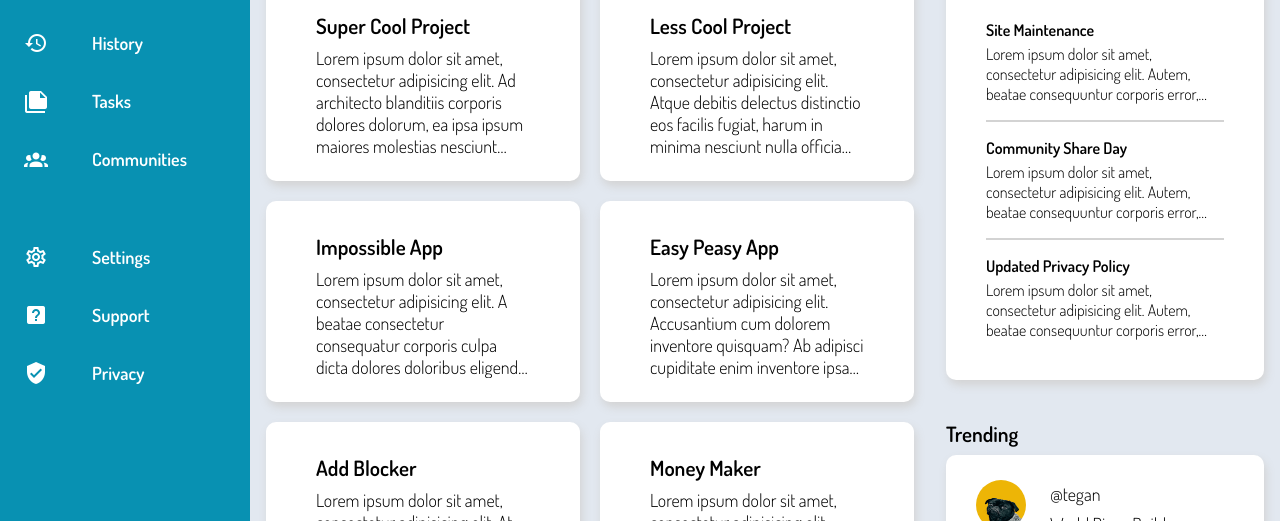
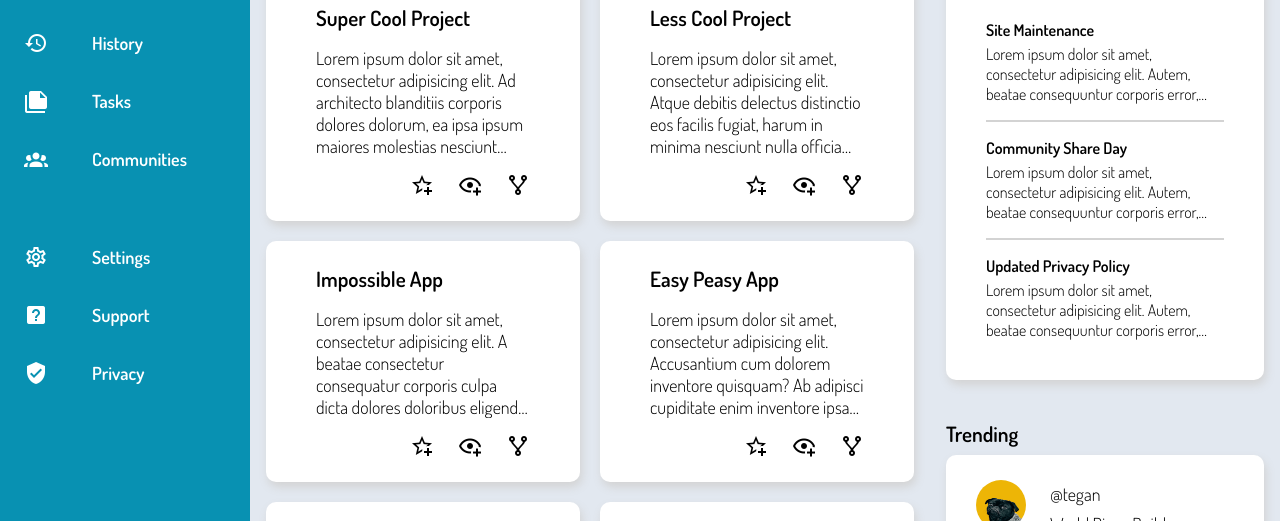
Before and after one commit to VitaliaSvirskaja/dashboard, a plain HTML site: page index.html in a window 1280 px wide. Shown: the part 279-800 px from the top of the page. Drawn offline with Linux system fonts and the light colour scheme.

Commit message:
added icons to project boxes sidebar

```diff
--- a/index.html
+++ b/index.html
@@ -84,7 +84,7 @@
         <section class="projects">
             <h3>Your Projects</h3>
             <div class="projects-content">
-                <div>
+                <div class="project-item">
                     <h3>Super Cool Project</h3>
                     <p>Lorem ipsum dolor sit amet, consectetur adipisicing elit. Ad architecto blanditiis corporis
                         dolores
@@ -93,16 +93,20 @@
                         voluptatem. Accusantium asperiores corporis ex odit officia quibusdam quod reiciendis
                         reprehenderit
                         similique ullam? Adipisci, autem ea harum magni odio perferendis quam saepe vitae.</p>
+                    <span> <img src="images/star.png" alt="Star"><img src="images/eye.png" alt="Eye">
+                        <img src="images/source-fork.png" alt="Fork"></span>
                 </div>
-                <div>
+                <div class="project-item">
                     <h3>Less Cool Project</h3>
                     <p>Lorem ipsum dolor sit amet, consectetur adipisicing elit. Atque debitis delectus distinctio eos
                         facilis fugiat, harum in minima nesciunt nulla officia perspiciatis placeat, ratione sint sunt
                         tempore tenetur! Alias asperiores consequuntur, deleniti ducimus ex, magnam nostrum obcaecati
                         possimus quaerat quidem quisquam recusandae sed sequi velit veniam. Dolores perferendis quas
                         quisquam.</p>
+                    <span> <img src="images/star.png" alt="Star"><img src="images/eye.png" alt="Eye">
+                        <img src="images/source-fork.png" alt="Fork"></span>
                 </div>
-                <div>
+                <div class="project-item">
                     <h3>Impossible App</h3>
                     <p>Lorem ipsum dolor sit amet, consectetur adipisicing elit. A beatae consectetur consequatur
                         corporis
@@ -112,16 +116,20 @@
                         Accusamus,
                         amet consequuntur deserunt ex fugiat iure labore laboriosam maiores odit placeat quasi,
                         voluptatum.</p>
+                    <span> <img src="images/star.png" alt="Star"><img src="images/eye.png" alt="Eye">
+                        <img src="images/source-fork.png" alt="Fork"></span>
                 </div>
-                <div>
+                <div class="project-item">
                     <h3>Easy Peasy App</h3>
                     <p>Lorem ipsum dolor sit amet, consectetur adipisicing elit. Accusantium cum dolorem inventore
                         quisquam?
                         Ab adipisci cupiditate enim inventore ipsam iusto, laborum nam pariatur recusandae ullam? A amet
                         assumenda eligendi facere illum ipsam nesciunt nobis? Aspernatur beatae debitis incidunt labore
                         minus! Aliquid dolorum iste nesciunt numquam omnis similique soluta sunt voluptatem.</p>
+                    <span> <img src="images/star.png" alt="Star"><img src="images/eye.png" alt="Eye">
+                        <img src="images/source-fork.png" alt="Fork"></span>
                 </div>
-                <div>
+                <div class="project-item">
                     <h3>Add Blocker</h3>
                     <p>Lorem ipsum dolor sit amet, consectetur adipisicing elit. At esse laudantium officiis
                         reprehenderit
@@ -130,8 +138,10 @@
                         ducimus eius eligendi excepturi expedita hic illum impedit ipsam itaque labore minus nam optio
                         quam
                         quo quod recusandae reiciendis sed sunt ullam vero voluptatum?</p>
+                    <span> <img src="images/star.png" alt="Star"><img src="images/eye.png" alt="Eye">
+                        <img src="images/source-fork.png" alt="Fork"></span>
                 </div>
-                <div>
+                <div class="project-item">
                     <h3>Money Maker</h3>
                     <p>Lorem ipsum dolor sit amet, consectetur adipisicing elit. Accusantium aliquam aut, dolorum nam
                         possimus quia sint voluptatum. Architecto cupiditate ea eaque expedita inventore ipsa iste
@@ -139,6 +149,8 @@
                         natus, officiis praesentium quae quo similique totam vel veritatis? Ab accusamus ea expedita
                         facilis
                         odit officia quae, sunt suscipit velit veniam! At, consequuntur, tenetur.</p>
+                    <span> <img src="images/star.png" alt="Star"><img src="images/eye.png" alt="Eye">
+                        <img src="images/source-fork.png" alt="Fork"></span>
                 </div>
             </div>
         </section>
--- a/style.css
+++ b/style.css
@@ -237,6 +237,21 @@ main {
     margin: 0;
 }
 
+.project-item {
+    display: flex;
+    flex-direction: column;
+    gap: 16px;
+}
+
+.project-item span {
+    display: flex;
+    justify-content: right;
+    gap: 24px;
+}
+
+.project-item h3 {
+    padding: 0;
+}
 .announcements {
     grid-area: announcements;
     padding: 16px;
```
Also changed, not shown: images/eye.png (added), images/source-fork.png (added), images/star.png (added).
